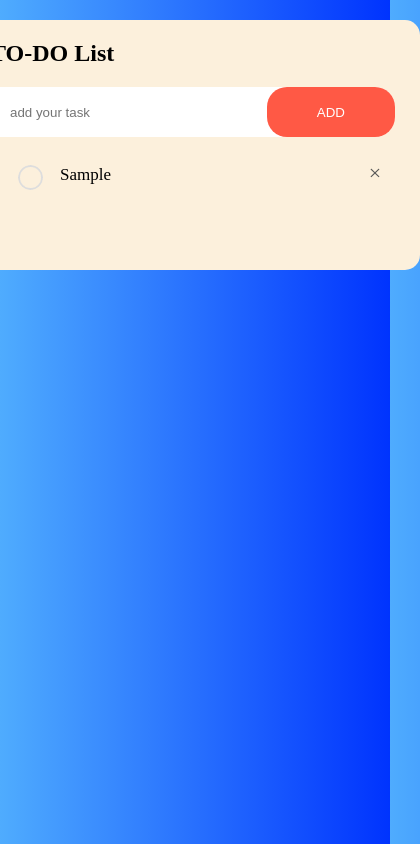
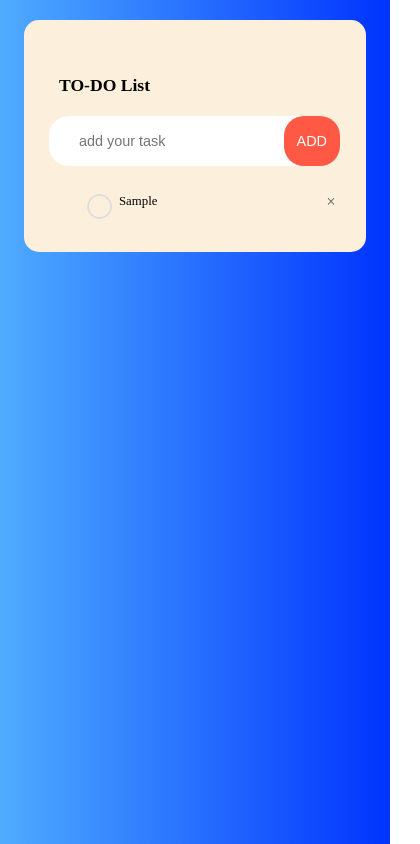
Before and after one commit to Darshwebdev/TODOLIST1, a plain HTML site: page index.html in a window 390 px wide. Both pictures are taken after typing "Sample" into the empty fields and a click on the button "ADD". Shown: the whole page, 420 px wide, since content can reach past the window. Drawn offline with Linux system fonts and the light colour scheme.

Commit message:
Update style.css

```diff
--- a/style.css
+++ b/style.css
@@ -1,24 +1,28 @@
-body{
+body {
     background: linear-gradient(to right, #4facfe, #0033fe);
+    margin: 0;
+    padding: 0;
 }
-.main{
-    height: 250px;
-    width: 450px;
+
+.main {
+    height: auto;
+    width: 90%;
+    max-width: 450px;
     justify-self: center;
     align-self: center;
     background-color: rgb(252, 240, 220);
     border-radius: 15px;
-    /* border: 2.5px solid black; */
-    margin: 0;
-    padding: 0;
-    min-height: fit-content;
+    margin: 20px auto;
+    padding: 20px;
 }
-h2{
+
+h2 {
     margin: 20px;
     padding-top: 20px;
+    font-size: 1.5rem;
 }
 
-.line{
+.line {
     height: 50px;
     padding-left: 10px;
     margin-left: 10px;
@@ -30,7 +34,8 @@ h2{
     background-color: #ffffff;
     border-radius: 20px;
 }
-input{
+
+input {
     height: 50px;
     padding-left: 10px;
     margin-left: 10px;
@@ -41,7 +46,8 @@ input{
     background-color: transparent;
     border-radius: 20px;
 }
-button{
+
+button {
     height: 50px;
     padding: 16px 50px;
     border-radius: 20px;
@@ -51,14 +57,15 @@ button{
     background: #ff5945;
     color: #fff;
 }
+
 ul li {
     list-style-type: none;
     position: relative;
-    font-size: 17px;
-    padding:12px 8px 12px 50px;
+    font-size: 1rem;
+    padding: 12px 8px 12px 50px;
 }
 
-ul li::before{
+ul li::before {
     content: '';
     height: 25px;
     width: 25px;
@@ -66,28 +73,30 @@ ul li::before{
     border-radius: 50%;
     background-image: url(unchecked.png);
     background-position: center;
-    background-size:cover;
+    background-size: cover;
     top: 12px;
     left: 8px;
 }
-ul li.checked{
+
+ul li.checked {
     color: #b8b8b8;
     text-decoration: line-through;
 }
+
 ul li.checked::before {
     content: "";
     position: absolute;
     border-radius: 50%;
     background-image: url(checked.png);
     background-position: center;
-    background-size:cover;
+    background-size: cover;
     top: 12px;
     left: 8px;
 }
+
 ul li span {
     position: absolute;
-    right: 0px;
-    left:350px;
+    right: 10px;
     top: 5px;
     height: 30px;
     width: 30px;
@@ -97,8 +106,62 @@ ul li span {
     line-height: 30px;
     color: #555;
     text-align: center;
-    align-self: center;
 }
-ul li span:hover{
-    background: #edeef0;
+
+/* Responsive Design */
+@media (max-width: 768px) {
+    .main {
+        width: 80%;
+        padding: 15px;
+    }
+
+    h2 {
+        font-size: 1.3rem;
+    }
+
+    ul li {
+        font-size: 0.9rem;
+        padding-left: 40px;
+    }
+
+    input, button {
+        width: 100%;
+        font-size: 1rem;
+    }
+
+    button {
+        width: 5.5rem;
+        padding: 12px 30px;
+    }
+
+    ul li span {
+        font-size: 18px;
+        right: 5px;
+    }
 }
+
+@media (max-width: 480px) {
+    /* main{
+        width: 5.5 rem;
+    } */
+    h2 {
+        font-size: 1.1rem;
+    }
+
+    ul li {
+        font-size: 0.8rem;
+    }
+
+    input, button {
+        font-size: 0.9rem;
+    }
+
+    button {
+        width: 3.5rem;
+        padding: 0.1rem 0.3rem;
+    }
+
+    ul li span {
+        font-size: 16px;
+    }
+}
```
